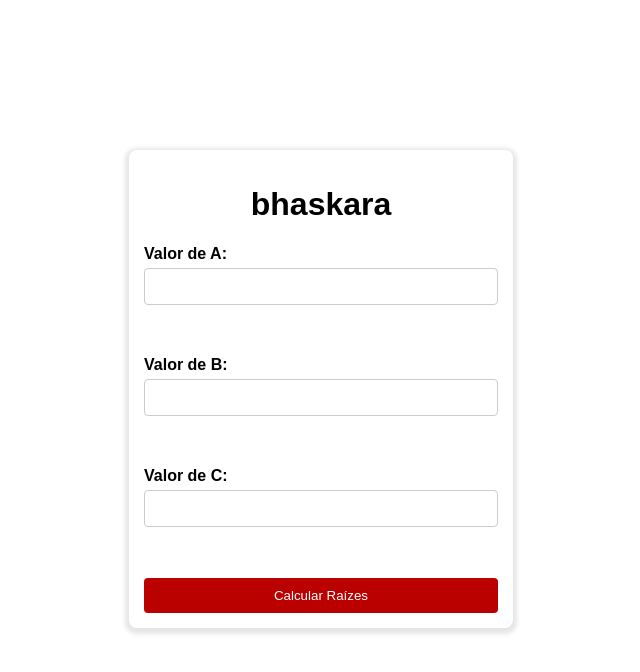
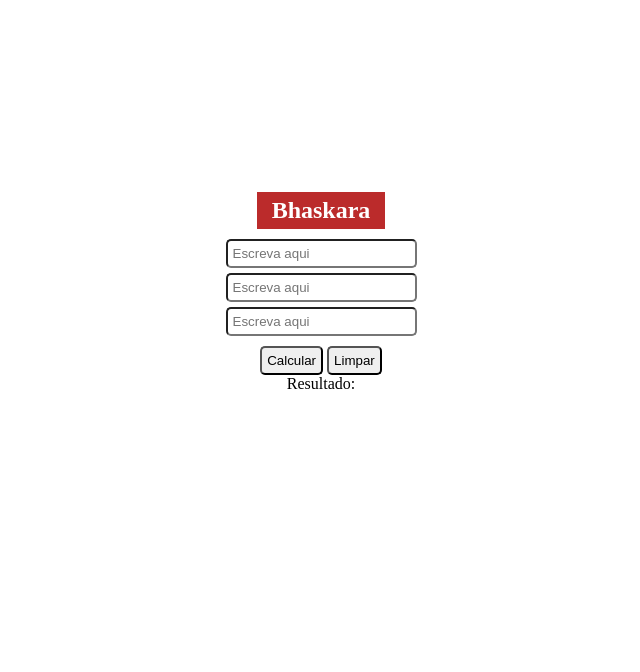
Before and after one commit to mattusilveira/FormBhaskara, a plain HTML site: page index.html in a window 1280 px wide. Shown: the whole page, without its empty margins (319-959 px from the left). Drawn offline with Linux system fonts and the light colour scheme.

Commit message:
feito form bhsk

```diff
--- a/index.html
+++ b/index.html
@@ -3,30 +3,39 @@
 
 <head>
     <meta charset="UTF-8">
+    <meta http-equiv="X-UA-Compatible" content="IE=edge">
     <meta name="viewport" content="width=device-width, initial-scale=1.0">
-    <title>Formulário de Bhaskara</title>
+    <title>bhaskara d' mat</title>
     <link rel="stylesheet" href="style.css">
-    <link rel="stylesheet" href="js.js">
 </head>
 
 <body>
-    <div class="container">
-        <h1>bhaskara</h1>
-        <form>
-            <label for="valorA">Valor de A:</label>
-            <input type="number" id="valorA" required><br><br>
+    <header>
+        <h2>Bhaskara</h2>
+    </header>
+    <section>
 
-            <label for="valorC">Valor de B:</label>
-            <input type="number" id="valorB" required><br><br>
+        <form action="">
+            <div class="caixa">
+                <input type="number" name="a" id="a" placeholder="Escreva aqui">
+            </div>
+            <div class="caixa">
+                <input type="number" name="b" id="b" placeholder="Escreva aqui">
+            </div>
+            <div class="caixa">
+                <input type="number" name="c" id="c" placeholder="Escreva aqui">
+            </div>
+            <div class="buttons">
+                <button id="calcular">Calcular</button>
+                <button id="limpar">Limpar</button>
+            </div>
+            <div id="resultado">Resultado: </div>
+        </form>
+    </section>
 
-            <label for="valorC">Valor de C:</label>
-            <input type="number" id="valorC" required><br><br>
 
-            <button type="button" on click="calcularRaizes()">Calcular Raízes</button>
-        </form>
-    </div>
-    <div id="resultadoDiv"></div>
 
+    <script src="script.js"></script>
 </body>
 
 </html>
--- a/js.js
+++ /dev/null
@@ -1,20 +0,0 @@
-function calcularRaizes() {
-
-    let ValorA = Number(document.getElementById('ValorA').value);
-    let ValorB = Number(document.getElementById('ValorB').value);
-    let ValorC = Number(document.getElementById('ValorC').value);
-
-    let Delta = ValorB * ValorB - 4 * ValorA * ValorC;
-
-    if (Delta > 0) {
-        let x1 = (-ValorB + Math.sqrt(Delta)) / (2 * ValorA);
-        let x2 = (-ValorB - Math.sqrt(Delta)) / (2 * ValorA);
-
-        document.getElementById('resposta').innerHTML = `x1 = ${x1} <br>x2 = ${x2}`;
-    } else if (Delta === 0) {
-        let x1 = -ValorB / (2 * ValorA);
-        document.getElementById('resposta').innerHTML = `x1 = ${x1}`;
-    } else {
-        document.getElementById('resposta').innerHTML = 'A equação não possui raízes reais (Δ < 0)';
-    }
-}
--- /dev/null
+++ b/script.js
@@ -0,0 +1,34 @@
+"use strict";
+
+let button = document.getElementById('calcular');
+let button_limpar = document.getElementById('limpar');
+
+button.addEventListener('click', calculo);
+button_limpar.addEventListener('click', limpar);
+
+function calculo(e) {
+    e.preventDefault();//para impedir que a página HTML sofra refresh
+    let a = parseFloat(document.getElementById('a').value);
+    let b = parseFloat(document.getElementById('b').value);
+    let c = parseFloat(document.getElementById('c').value);
+    let delta = Math.pow(b, 2) - 4 * a * c;
+    alert(`O delta é: ${delta}`);
+    if (delta > 0) {
+        let raiz1 = (-b + Math.sqrt(delta)) / (2 * a);
+        let raiz2 = (-b - Math.sqrt(delta)) / (2 * a);
+        document.getElementById("resultado").innerHTML = "Raiz 1 = " + raiz1 + "<br>" + "Raiz 2 = " + raiz2;
+
+    } else if (delta === 0) {
+        let raizUnica = (-b + Math.sqrt(delta)) / (2 * a);
+        document.getElementById("resultado").innerHTML = "Raiz única = " + raizUnica;
+    } else if (delta < 0) {
+        document.getElementById("resultado").innerHTML = "Delta < 0, não existem raízes no conjunto dos números reais.";
+    }
+}
+
+function limpar(e) {
+    document.getElementById('a').value = " ";
+    document.getElementById('b').value = " ";
+    document.getElementById('c').value = " ";
+    document.getElementById('resultado').innerHTML = null;
+}
--- a/style.css
+++ b/style.css
@@ -1,56 +1,42 @@
-@charset "UTF-8";
-
-@import url("https://fonts.googleapis.com/css2?family=Poppins:wght@100;200;300;400;600&family=Raleway:wght@100;500;600;900&display=swap");
-
-
-body {
-    font-family: Arial, sans-serif;
-    margin: 0;
-    padding: 0;
-    color: #000000;
+* {
+    box-sizing: border-box;
+    margin: auto;
 }
 
-.container {
-    max-width: 500px;
-    margin: 0 auto;
-    background-color: #ffffff;
-    padding: 15px;
-    margin: 150px 35% 100px;
-    border-radius: 8px;
-    box-shadow: 0 2px 4px 4px rgba(0, 0, 0, 0.1);
+header {
+    margin-top: 15%;
+    width: 10%;
+    text-align: center;
+    background-color: rgb(187, 43, 43);
+    color: rgb(255, 255, 255);
+    padding: 5px;
 }
 
-h1 {
+form {
+    margin-top: 10px;
+    width: 60%;
     text-align: center;
 }
 
-form {
-    display: flex;
-    flex-direction: column;
+form img {
+    float: left;
+
 }
 
-label {
-    font-weight: bold;
-    margin-bottom: 5px;
+input {
+    border-radius: 5px;
+    padding: 5px;
 }
 
-input,
-select {
-    padding: 10px;
-    margin-bottom: 15px;
-    border: 1px solid #ccc;
-    border-radius: 4px;
+.caixa {
+    margin-top: 5px;
+}
+
+.buttons {
+    margin-top: 10px;
 }
 
 button {
-    background-color: #bb0000;
-    color: #fff;
-    border: none;
-    padding: 10px 20px;
-    cursor: pointer;
-    border-radius: 4px;
+    padding: 5px;
+    border-radius: 5px;
 }
-
-button:hover {
-    background-color: #770000;
-}
```
